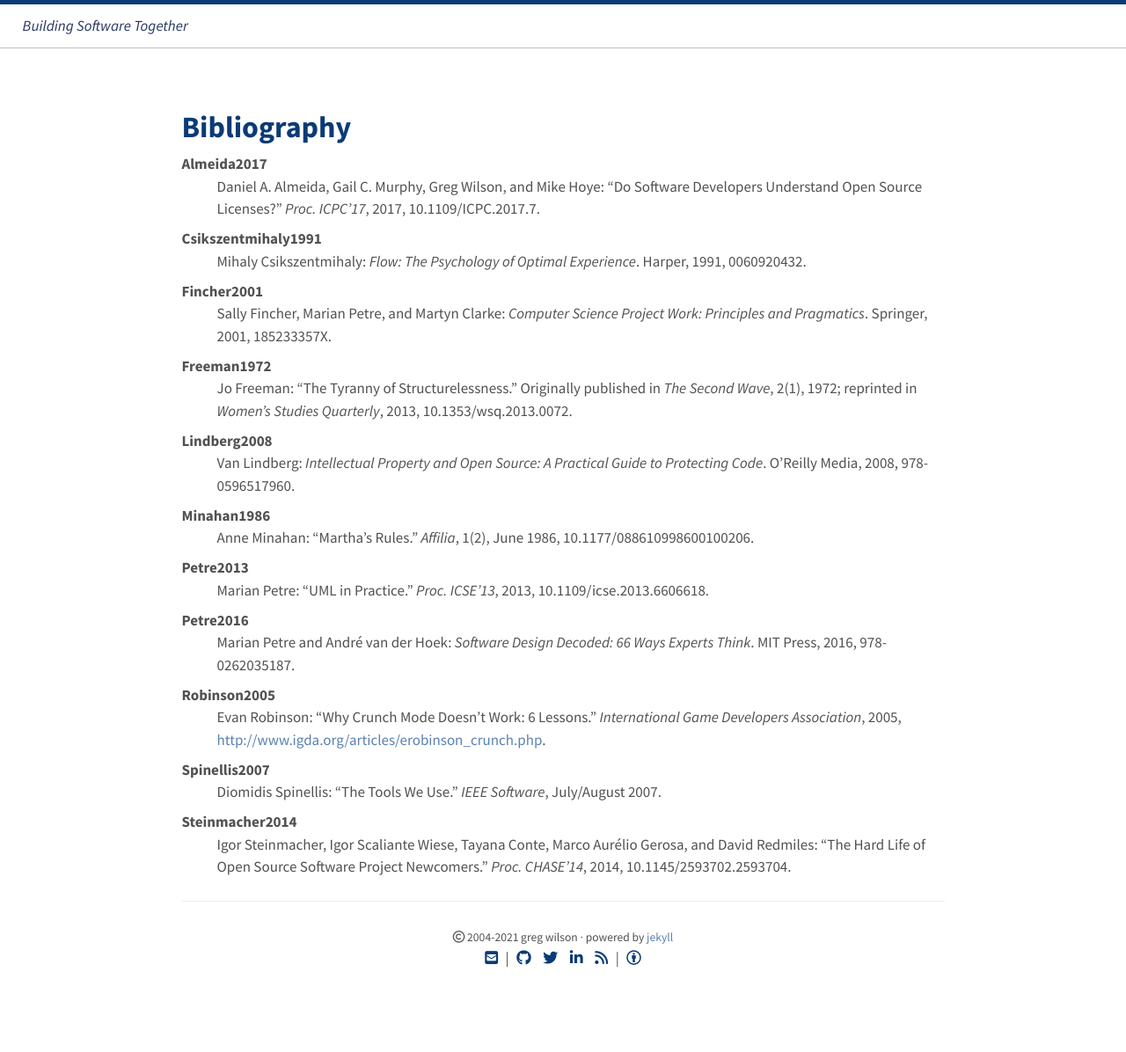
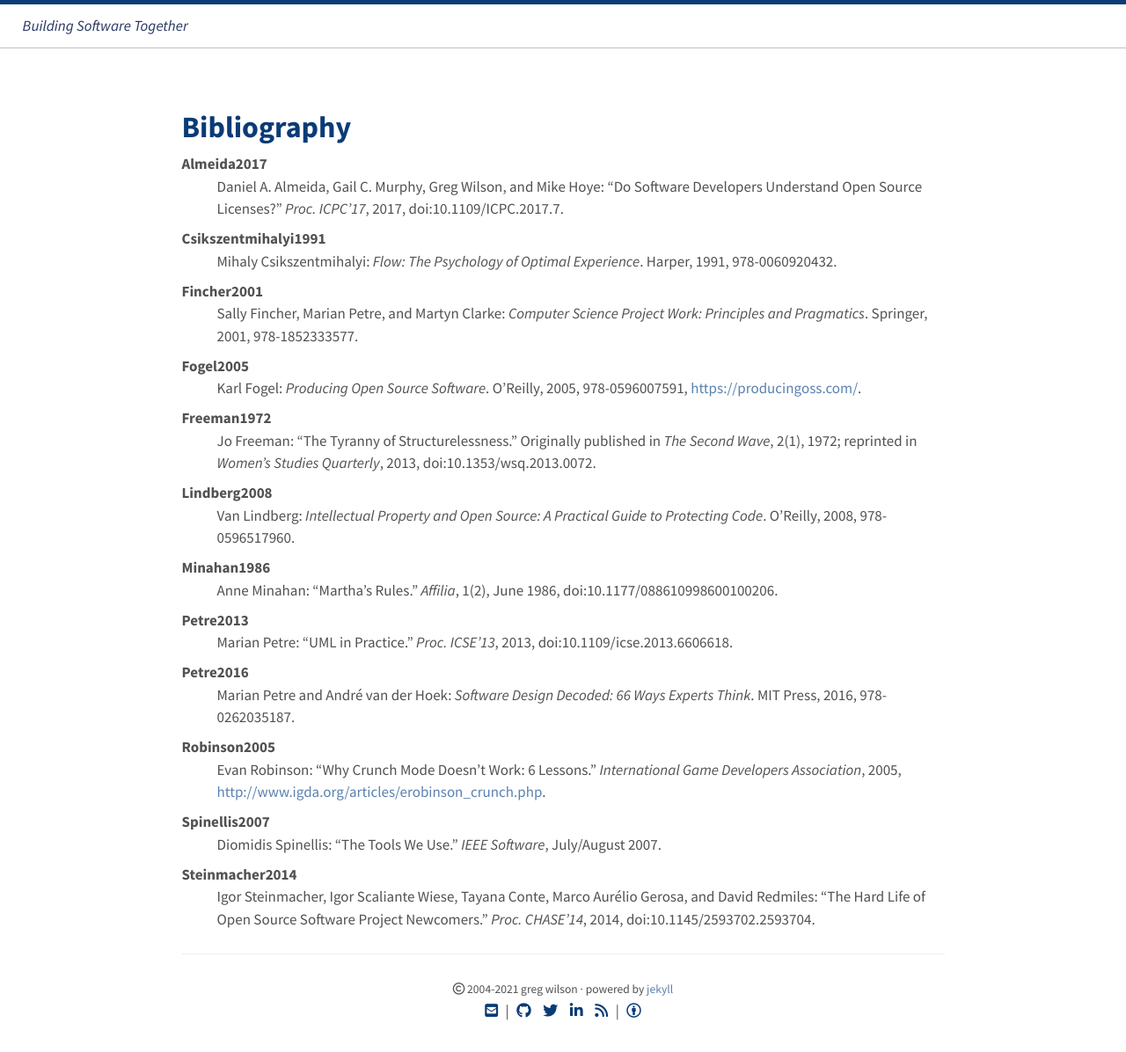
Before and after one commit to gvwilson/bst, a Jekyll site: the page built from bibliography.md, in a window 1280 px wide. Shown: the whole page at 88% size. Built offline with Jekyll 4.4.1, drawn with Linux system fonts in a browser that asks for light colours; nearby versions of some CDN libraries; our own code applies the rules of GitHub Pages for plain Markdown files; before the commit the page ends 1137 px from its top, so only the background shows below that.

Commit message:
Checking bibliography

```diff
--- a/bibliography.md
+++ b/bibliography.md
@@ -5,35 +5,40 @@
 Almeida2017
 :   Daniel A. Almeida, Gail C. Murphy, Greg Wilson, and Mike Hoye:
     "Do Software Developers Understand Open Source Licenses?"
-    *Proc. ICPC'17*, 2017, 10.1109/ICPC.2017.7.
+    *Proc. ICPC'17*, 2017, doi:10.1109/ICPC.2017.7.
 
-Csikszentmihaly1991
-:   Mihaly Csikszentmihaly:
+Csikszentmihalyi1991
+:   Mihaly Csikszentmihalyi:
     *Flow: The Psychology of Optimal Experience*.
-    Harper, 1991, 0060920432.
+    Harper, 1991, 978-0060920432.
 
 Fincher2001
 :   Sally Fincher, Marian Petre, and Martyn Clarke:
     *Computer Science Project Work: Principles and Pragmatics*.
-    Springer, 2001, 185233357X.
+    Springer, 2001, 978-1852333577.
+
+Fogel2005
+:   Karl Fogel:
+    *Producing Open Source Software*.
+    O'Reilly, 2005, 978-0596007591, <https://producingoss.com/>.
 
 Freeman1972
 :   Jo Freeman:
     "The Tyranny of Structurelessness."
     Originally published in *The Second Wave*, 2(1), 1972;
-    reprinted in *Women's Studies Quarterly*, 2013, 10.1353/wsq.2013.0072.
+    reprinted in *Women's Studies Quarterly*, 2013, doi:10.1353/wsq.2013.0072.
 
 Lindberg2008
 :   Van Lindberg: *Intellectual Property and Open Source: A Practical Guide to Protecting Code*.
-    O'Reilly Media, 2008, 978-0596517960.
+    O'Reilly, 2008, 978-0596517960.
 
 Minahan1986
-:   Anne Minahan: "Martha's Rules."  *Affilia*, 1(2), June 1986, 10.1177/088610998600100206.
+:   Anne Minahan: "Martha's Rules."  *Affilia*, 1(2), June 1986, doi:10.1177/088610998600100206.
 
 Petre2013
 :   Marian Petre:
     "UML in Practice."
-    *Proc. ICSE'13*, 2013, 10.1109/icse.2013.6606618.
+    *Proc. ICSE'13*, 2013, doi:10.1109/icse.2013.6606618.
 
 Petre2016
 :   Marian Petre and André van der Hoek:
@@ -43,7 +48,8 @@
 Robinson2005
 :   Evan Robinson:
     "Why Crunch Mode Doesn't Work: 6 Lessons."
-    *International Game Developers Association*, 2005, <http://www.igda.org/articles/erobinson_crunch.php>.
+    *International Game Developers Association*, 2005,
+    <http://www.igda.org/articles/erobinson_crunch.php>.
 
 Spinellis2007
 :   Diomidis Spinellis:
@@ -53,6 +59,6 @@
 Steinmacher2014
 :   Igor Steinmacher, Igor Scaliante Wiese, Tayana Conte, Marco Aurélio Gerosa, and David Redmiles:
     "The Hard Life of Open Source Software Project Newcomers."
-    *Proc. CHASE'14*, 2014, 10.1145/2593702.2593704.
+    *Proc. CHASE'14*, 2014, doi:10.1145/2593702.2593704.
 
 {% include links.md %}
--- a/bin/check-glossary.py
+++ b/bin/glossary.py
@@ -1,4 +1,6 @@
 #!/usr/bin/env python
+
+'''Check consistency of glossary definitions and references.'''
 
 import argparse
 import re
@@ -20,8 +22,7 @@
     glossary = utils.read_yaml(options.glossary)
     defined = get_definitions(glossary)
     referenced = get_references(options.sources) | get_internal(glossary)
-    utils.report('Referenced but not defined', referenced - defined)
-    utils.report('Defined but not referenced', defined - referenced)
+    utils.report('glossary', referenced=referenced, defined=defined)
 
 
 def get_options():
```
Also changed, not shown: bin/bibliography.py (added, +57 -0 lines), bin/utils.py (+16 -5 lines), example.txt (added, +12 -0 lines), getting-started.md (+17 -17 lines), important-stuff.md (+1 -1 lines), wrapping-up.md (+10 -14 lines), 1 other file.
